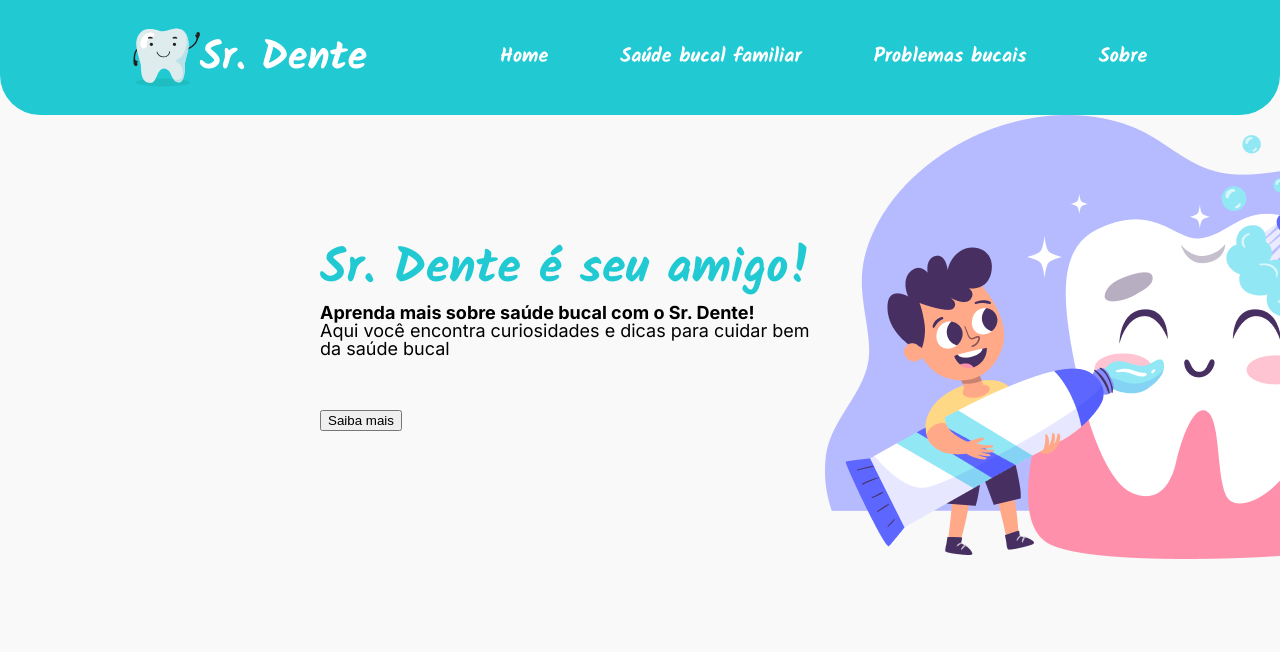
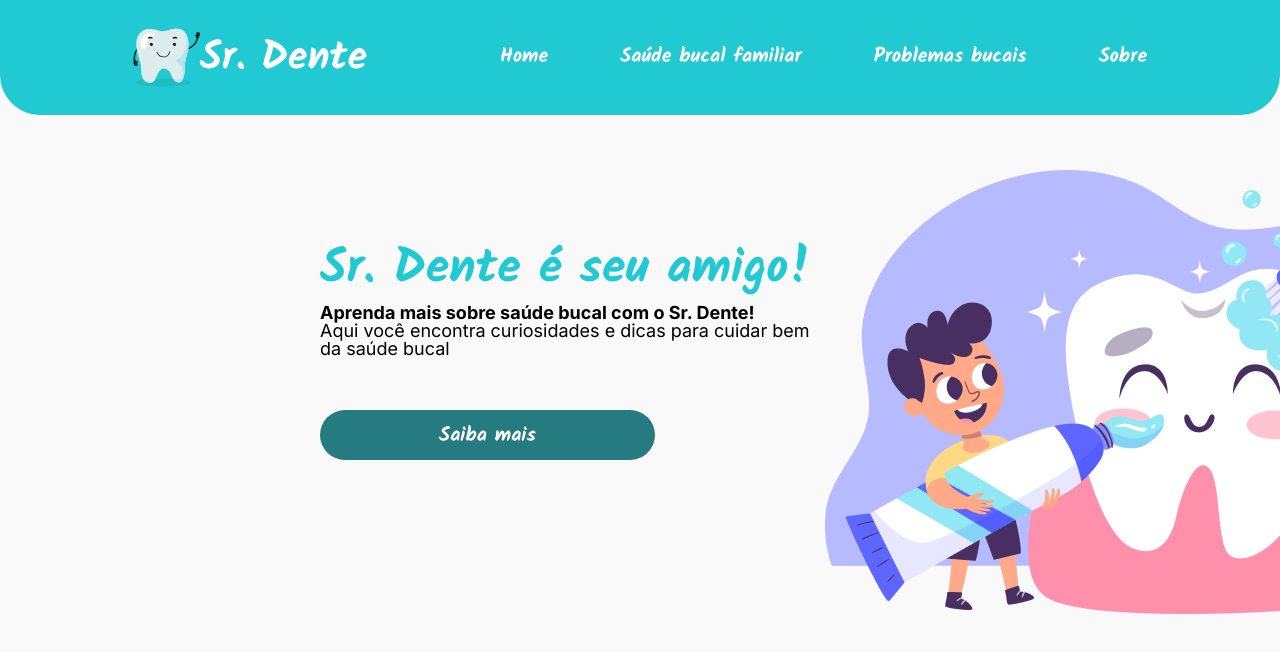
Before and after one commit to squadroxo/sr.dentech, a React (Create React App) app: page / in a window 1280 px wide. Shown: the top 652 px of the page. Built offline with nearby package versions, Linux system fonts and the light colour scheme.

Commit message:
feat: Container Introduction completed

```diff
--- a/src/App.tsx
+++ b/src/App.tsx
@@ -1,7 +1,7 @@
 import { Button } from "stories/Button";
 import ContainerIntroduction from "components/ContainerIntroduction";
 import { Header } from "components/Header";
-
+//Lembrar de no final colocar um backgroud geral
 const App: React.FC = () => {
   return (
     <>
--- a/src/components/ContainerButton/index.tsx
+++ b/src/components/ContainerButton/index.tsx
@@ -6,15 +6,17 @@ type ButtonProps = {
   label: string;
   disabled?: boolean;
   link: string;
+  className?: string;
+  labelClassName?: string;
 
 };
 
-const Button: React.FC<ButtonProps> = ({ link, onClick, label, disabled = false }) => {
+const Button: React.FC<ButtonProps> = ({ link, onClick, label, disabled = false, className, labelClassName }) => {
   return (
-    <a href={link}>
-         <button onClick={onClick} disabled={disabled}>
-            {label}
-        </button>
+    <a href={link} >
+      <button onClick={onClick} disabled={disabled} className={className}>
+        <span className={labelClassName}>{label}</span>
+      </button>
     </a>
 
   );
--- a/src/components/ContainerIntroduction/ContainerIntroduction.module.scss
+++ b/src/components/ContainerIntroduction/ContainerIntroduction.module.scss
@@ -1,14 +1,14 @@
 @import "../../styles/variaveis.scss";
+
 .containerIntroduction{
     display: flex;
     flex-direction: row;
-    margin-left: 320px;
+    margin:0 320px 0 320px;
+
 }
 .container1{
     display: flex;
     flex-direction: column;
-
-
 }
 .containerTexto{
     display: flex;
@@ -38,15 +38,33 @@
     font-weight: 700;
 }
 
-.container2{
-
-}
 .container2 img{
     width: 739px;
     height: 444px;
     top: 170px;
     left: 862px;
-
-
+    margin-top: 55px;
 
 }
+.btSaibaMais{
+    width:335px;
+    height: 50px;
+    top: 426px;
+    left: 345px;
+    padding: 10px;
+    gap: 10px;
+    border-radius: 30px;
+    border: none;
+    cursor: pointer;
+    background-color: $corTerciaria;
+}
+.labelSaibaMais{
+    font-family: $fontDestaque;
+    font-size: 20px;
+    font-weight: 700;
+    width: 97px;
+    height: 32px;
+    color: $branco100;
+    background-color: $corTerciaria;
+
+}
--- a/src/components/ContainerIntroduction/index.tsx
+++ b/src/components/ContainerIntroduction/index.tsx
@@ -4,7 +4,7 @@ import ilustracaoHome from "../../assets/ilustracaoHome1.png";
 
 const ContainerIntroduction: React.FC = () => {
     const handleClick = () => {
-        // Lógica do clique
+        // Vamos deixar essa funcao aqui ate termos a tela saiba mais
         console.log('Botão clicado!');
       };
 
@@ -16,7 +16,13 @@ const ContainerIntroduction: React.FC = () => {
                     <p><span>Aprenda mais sobre saúde bucal com o Sr. Dente! </span> <br></br>
                 Aqui você encontra curiosidades e dicas para cuidar bem da saúde bucal</p>
                 </div>
-                <ComponentButton  link='/ContainerIntroduction' onClick={handleClick} label="Saiba mais"/>
+                <ComponentButton
+                    link='/ContainerIntroduction'
+                    onClick={handleClick}
+                    label="Saiba mais"
+                    className={style.btSaibaMais}
+                    labelClassName={style.labelSaibaMais}
+                    />
             </div>
             <div className={style.container2}>
                 <img src={ilustracaoHome} alt='criancas escovando dente'/>
```
Also changed, not shown: src/components/ContainerButton/ContainerButton.module.scss (deleted), src/components/ContainerSobreNos/index.tsx (deleted).
